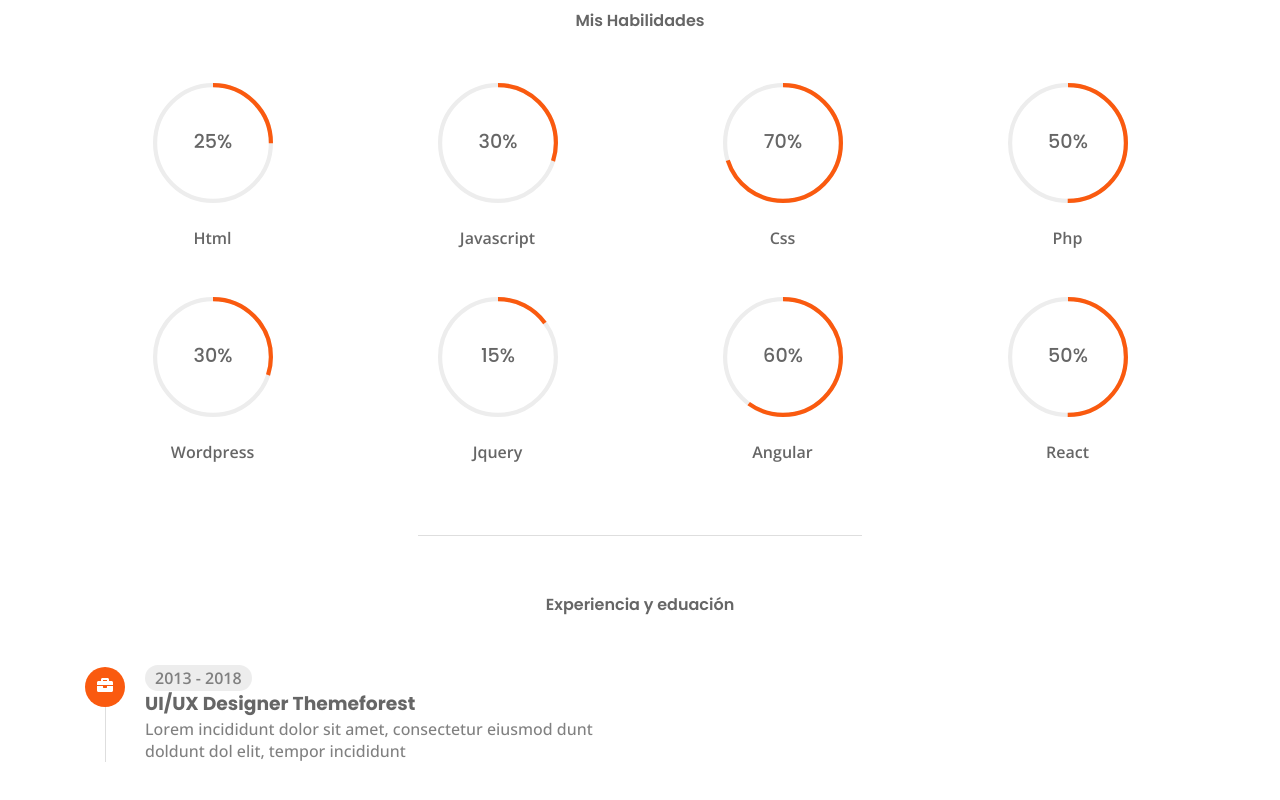
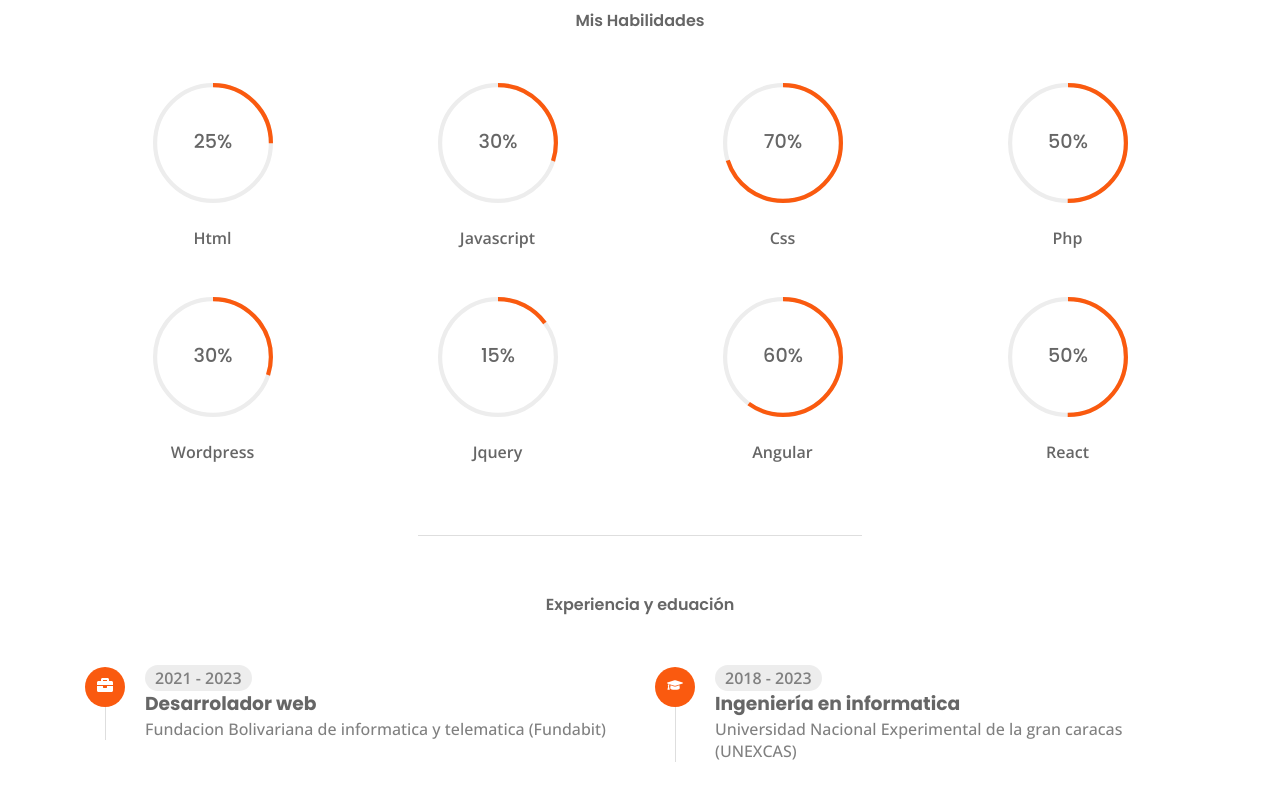
Before and after one commit to JeremyBenitez/Mi-portafolio, a React (Vite) app: page /About in a window 1280 px wide. Shown: the part 693-1493 px from the top of the page. Built offline with nearby package versions, Linux system fonts and the light colour scheme.

Commit message:
data y contacto

```diff
--- a/src/data.jsx
+++ b/src/data.jsx
@@ -139,35 +139,26 @@ export const stats = [
 ];
 
 export const resume = [
+
+
   {
-    id: 1,
-    category: 'Experiencia',
+    id: 2,
+    category: 'experience',
     icon: <FaBriefcase />,
-    year: '2021-2022',
+    year: '2021 - 2023',
     title: 'Desarrolador <span> web </span>',
     desc: 'Fundacion Bolivariana de informatica y telematica (Fundabit)'
 
   },
 
   {
-    id: 2,
-    category: 'experience',
-    icon: <FaBriefcase />,
-    year: '2013 - 2018',
-    title: 'UI/UX Designer <span> Themeforest </span>',
-    desc: 'Lorem incididunt dolor sit amet, consectetur eiusmod dunt doldunt dol elit, tempor incididunt',
+    id: 5,
+    category: 'education',
+    icon: <FaGraduationCap />,
+    year: '2018 - 2023',
+    title: 'Ingeniería en informatica',
+    desc: 'Universidad Nacional Experimental de la gran caracas (UNEXCAS)',
   },
-
-
-  {
-    id: 4,
-    category: 'educación',
-    icon: <FaGraduationCap />,
-    year: '2015',
-    title: 'Ingenieria en <span> informatica </span>',
-    desc: 'Universidad Nacional Experimental de la gran Caracas (UNEXCA)',
-  },
-
 
 ];
 
--- a/src/pages/contact/Contact_form.jsx
+++ b/src/pages/contact/Contact_form.jsx
@@ -29,7 +29,7 @@ export const ContactUs = () => {
             <div className="form__input-div">
               <input name="name"
                 type="text"
-                placeholder="your name"
+                placeholder="Tu nombre"
                 className="form__control"
               />
             </div>
@@ -37,7 +37,7 @@ export const ContactUs = () => {
             <div className="form__input-div">
               <input name="email"
                 type="email"
-                placeholder="your email"
+                placeholder="Tu email"
                 className="form__control"
               />
             </div>
```
